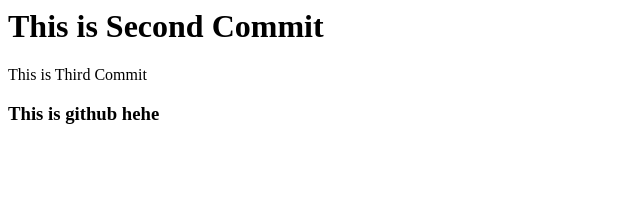
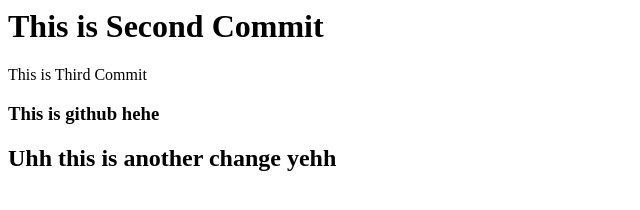
Before and after one commit to Mastermorgan/Git-ONE, a plain HTML site: page index.html in a window 1280 px wide. Shown: the whole page, without its empty margins (0-640 px from the left). Drawn offline with Linux system fonts and the light colour scheme.

Commit message:
I have added a h2 tag in the index file

```diff
--- a/index.html
+++ b/index.html
@@ -9,5 +9,7 @@
     <p>This is Third Commit</p>
 
     <h3>This is github hehe</h3>
+
+    <h2>Uhh this is another change yehh</h2>
 </body>
 </html>
```
